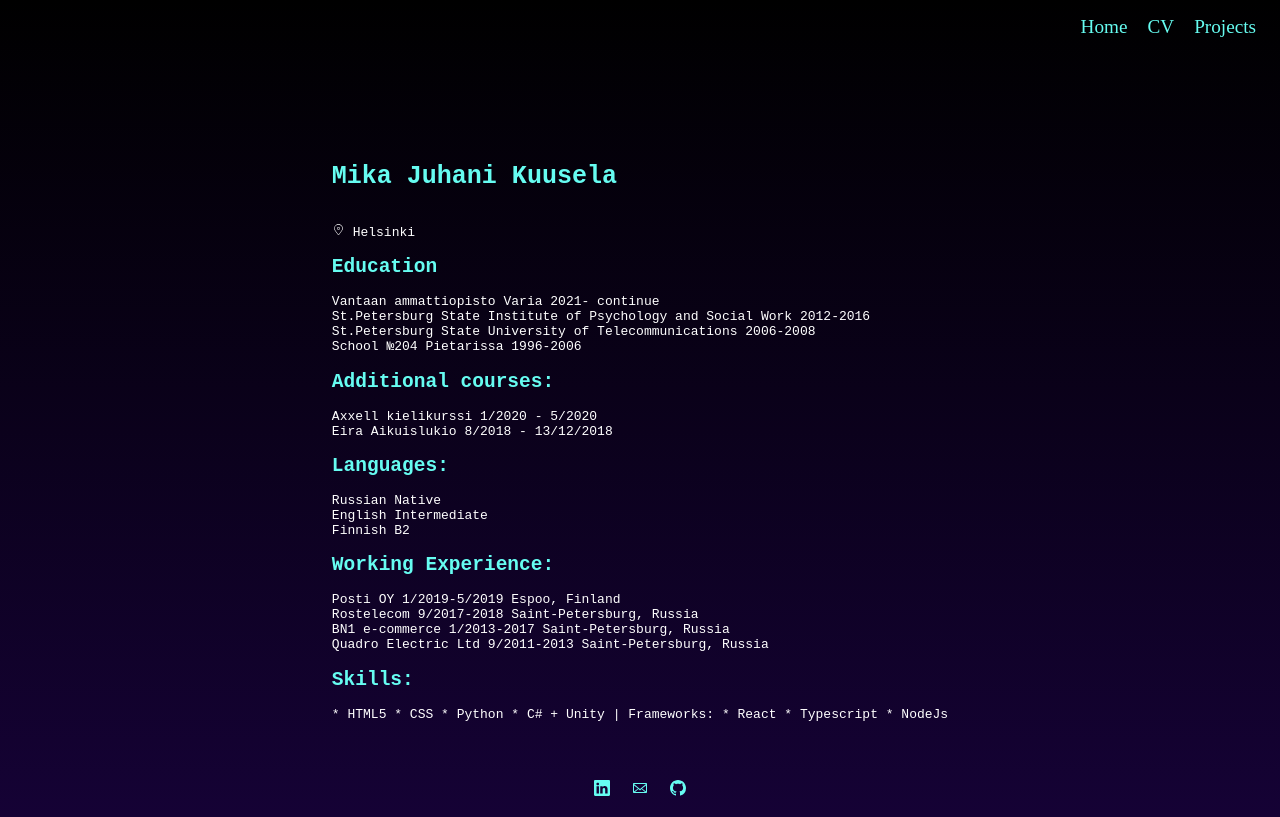
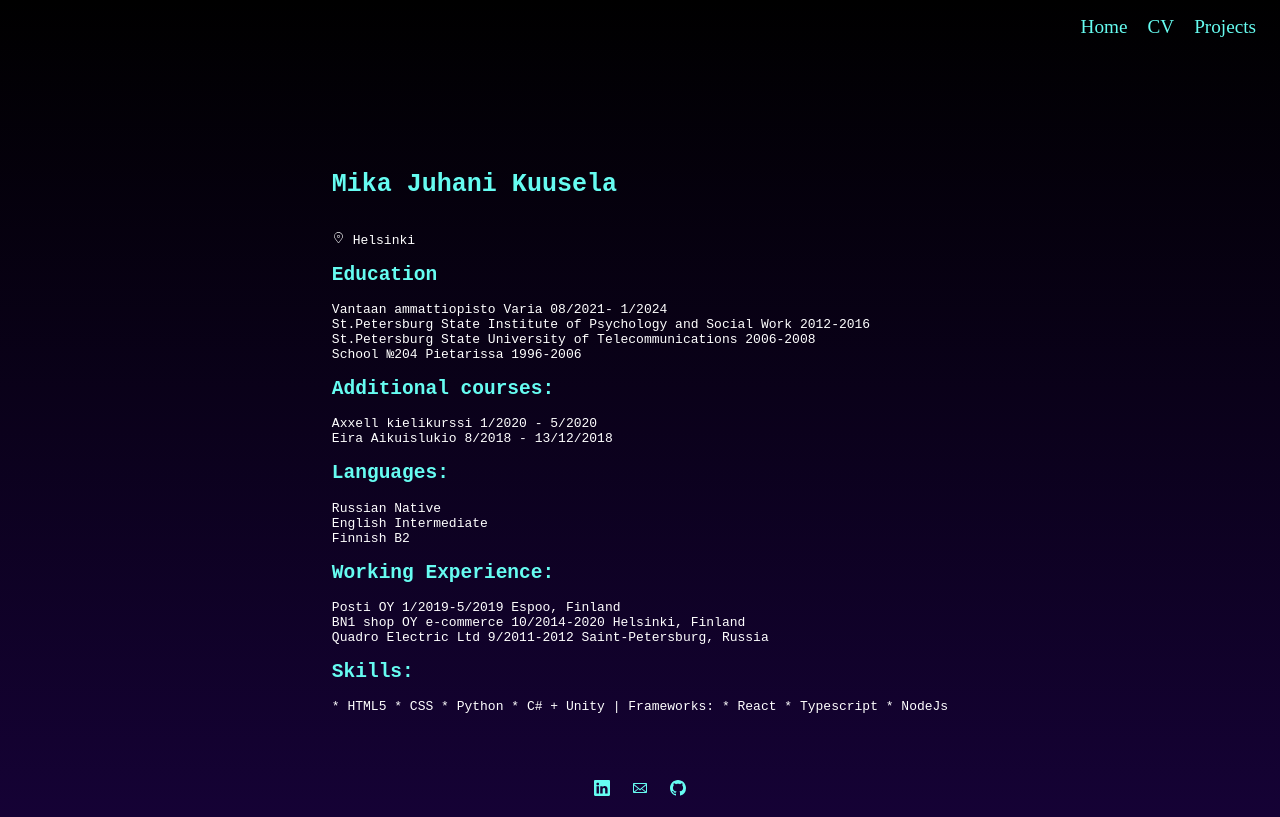
Before and after one commit to M1kajuhani/MYportfolio, a React (Create React App) app: page /cv in a window 1280 px wide. Built offline with nearby package versions, Linux system fonts and the light colour scheme.

Commit message:
Update cv.tsx

```diff
--- a/src/components/cv.tsx
+++ b/src/components/cv.tsx
@@ -14,7 +14,7 @@ const CV: React.FC<CVProps> = () => {
 <h1>Mika Juhani Kuusela</h1>< br/>
 <CiLocationOn/> Helsinki< br/>
 <h2>Education</h2>
-Vantaan ammattiopisto Varia 2021- continue< br/>
+Vantaan ammattiopisto Varia 08/2021- 1/2024< br/>
 St.Petersburg State Institute of Psychology and Social Work 2012-2016< br/>
 St.Petersburg State University of Telecommunications 2006-2008< br/>
 School №204 Pietarissa 1996-2006< br/>
@@ -30,9 +30,8 @@ Finnish B2 < br/>
 
 <h2>Working Experience:</h2>
 Posti OY 1/2019-5/2019 Espoo, Finland< br/>
-Rostelecom 9/2017-2018 Saint-Petersburg, Russia< br/>
-BN1 e-commerce 1/2013-2017 Saint-Petersburg, Russia< br/>
-Quadro Electric Ltd 9/2011-2013 Saint-Petersburg, Russia< br/>
+BN1 shop OY e-commerce 10/2014-2020 Helsinki, Finland< br/>
+Quadro Electric Ltd 9/2011-2012 Saint-Petersburg, Russia< br/>
 
 <h2>Skills:</h2>
 * HTML5
```
